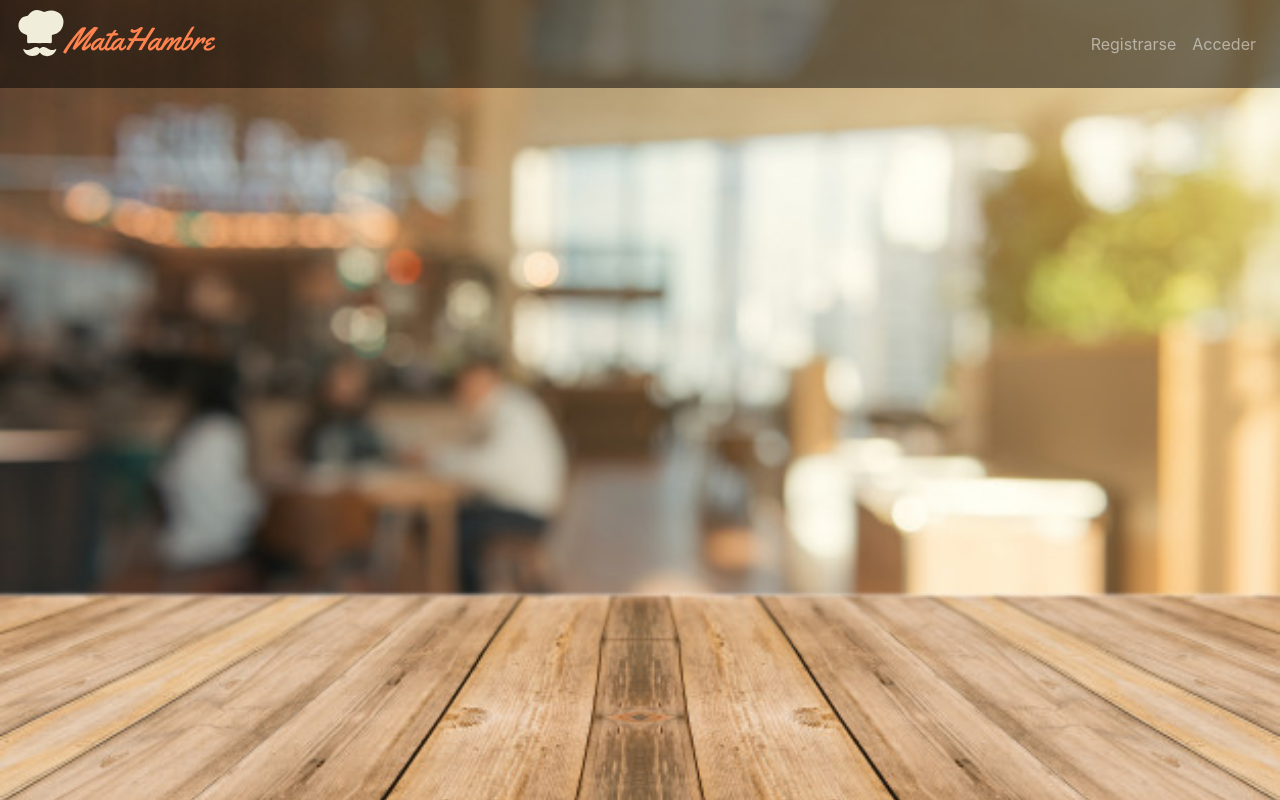
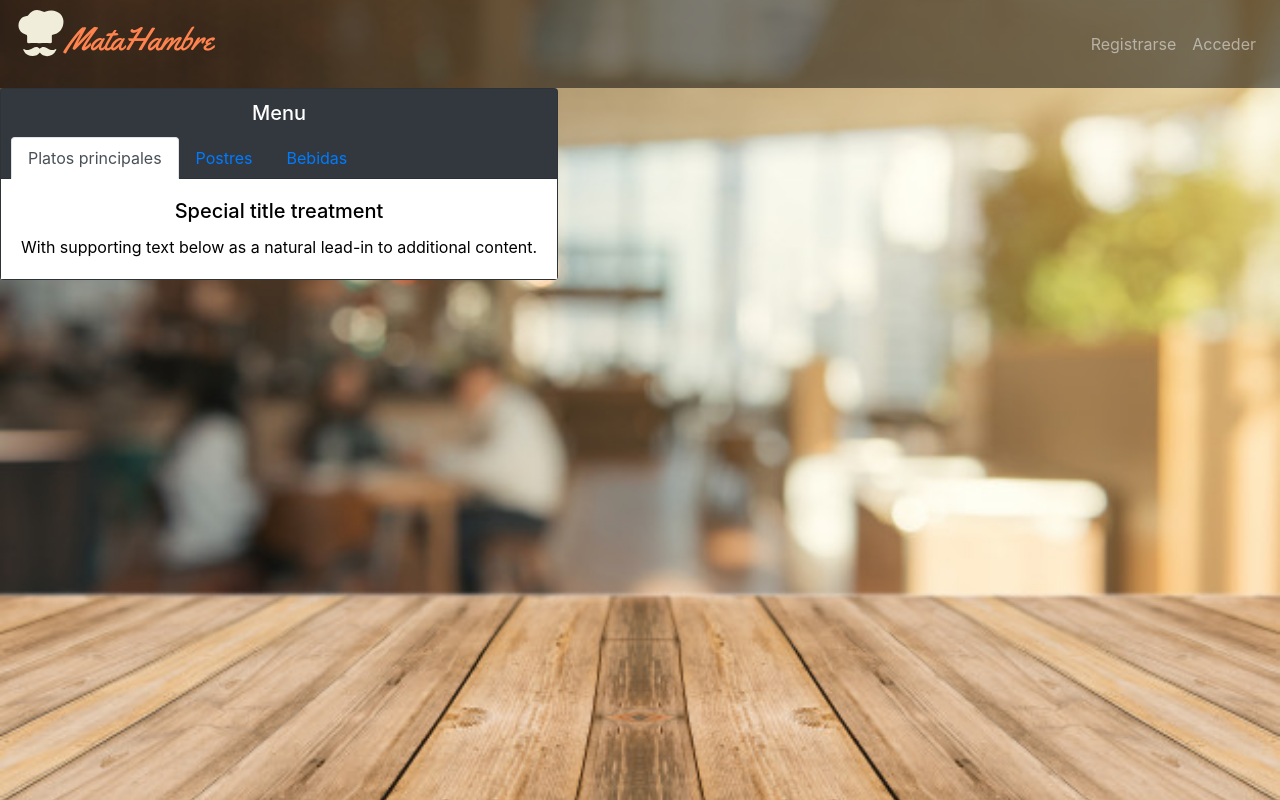
Before and after one commit to Stickerbrush/Social-Distancing-Restaurant, a React (Create React App) app in the folder front-end/: page /restaurantmenu in a window 1280 px wide. Built offline with nearby package versions, Linux system fonts and the light colour scheme.

Commit message:
Chat and RestauranMenu

```diff
--- a/front-end/src/App.js
+++ b/front-end/src/App.js
@@ -6,6 +6,8 @@ import BarNav from "./components/BarNav";
 import CustomerOptions from "./components/CustomerOptions";
 import GestionReservasCliente from "./components/GestionReservasCliente";
 import SignUp from "./components/SignUp";
+import Chat from "./components/Chat";
+import RestaurantMenu from "./components/RestaurantMenu";
 export class App extends React.Component {
     state = {
         logged_user: ''
@@ -21,6 +23,8 @@ export class App extends React.Component {
                         <Route path="/registro" component={SignUp} />
                         <Route path="/reservas" component={GestionReservasCliente} />
                         <Route path="/mainmenu" component={CustomerOptions}/>
+                        <Route path="/chat" component={Chat} />
+                        <Route path="/restaurantmenu" component={RestaurantMenu} />
                     </Switch>
             </div>
         );
--- /dev/null
+++ b/front-end/src/components/Chat.css
@@ -0,0 +1,11 @@
+.rcw-conversation-container > .rcw-header {
+    background-color:rgb(43,43,43);
+}
+.rcw-message > .rcw-response > .rcw-message-text{
+    background: linear-gradient(to right,rgb(70,70,70),rgb(43,43,43));
+    color: rgb(255, 255, 255);
+}
+.rcw-message > .rcw-client > .rcw-message-text{
+    background: linear-gradient(to right,rgb(255,153,109),#FF834E);
+    color: rgb(255, 255, 255);
+}
--- /dev/null
+++ b/front-end/src/components/Chat.js
@@ -0,0 +1,35 @@
+
+import React, { Component } from 'react';
+import { Widget, addResponseMessage, addLinkSnippet, addUserMessage } from 'react-chat-widget';
+
+import 'react-chat-widget/lib/styles.css';
+import './Chat.css';
+
+import logo from "../img/Logo-MataHambre.svg";
+
+class Chat extends Component {
+  componentDidMount() {
+    addResponseMessage("¡Bienvenido a este increíble chat!");
+  }
+
+  handleNewUserMessage = (newMessage) => {
+    console.log(`New message incomig! ${newMessage}`);
+    // Now send the message throught the backend API
+  }
+
+  render() {
+    return (
+      <div className="App">
+        <Widget
+          handleNewUserMessage={this.handleNewUserMessage}
+          profileAvatar={logo}
+          title="Chat"
+          subtitle="Matahambre Restaurante"
+          fullScreenMode={false}
+        />
+      </div>
+    );
+  }
+}
+
+export default Chat;
--- /dev/null
+++ b/front-end/src/components/RestaurantMenu.css
@@ -0,0 +1,8 @@
+
+.card{
+    width: max-content;
+}
+.card-body{
+    background-color: rgb(255, 255, 255);
+    color: black;
+}
--- /dev/null
+++ b/front-end/src/components/RestaurantMenu.js
@@ -0,0 +1,35 @@
+import React, { Component } from 'react';
+import { Card, Nav } from 'react-bootstrap';
+import "./RestaurantMenu.css";
+
+class RestaurantMenu extends Component {
+
+    render() {
+        return (
+            <Card bg="dark" text="white">
+                <Card.Header >
+
+                    <Card.Title>Menu</Card.Title>
+                    <Nav variant="tabs" defaultActiveKey="#platosprincipales">
+                        <Nav.Item>
+                            <Nav.Link href="#platosprincipales">Platos principales</Nav.Link>
+                        </Nav.Item>
+                        <Nav.Item>
+                            <Nav.Link href="#postres">Postres</Nav.Link>
+                        </Nav.Item>
+                        <Nav.Item>
+                            <Nav.Link href="#bebidas">Bebidas</Nav.Link>
+                        </Nav.Item>
+                    </Nav>
+                </Card.Header>
+                <Card.Body>
+                    <Card.Title>Special title treatment</Card.Title>
+                    <Card.Text>
+                        With supporting text below as a natural lead-in to additional content.
+                    </Card.Text>
+                </Card.Body>
+            </Card>
+        );
+    }
+}
+export default RestaurantMenu;
```
